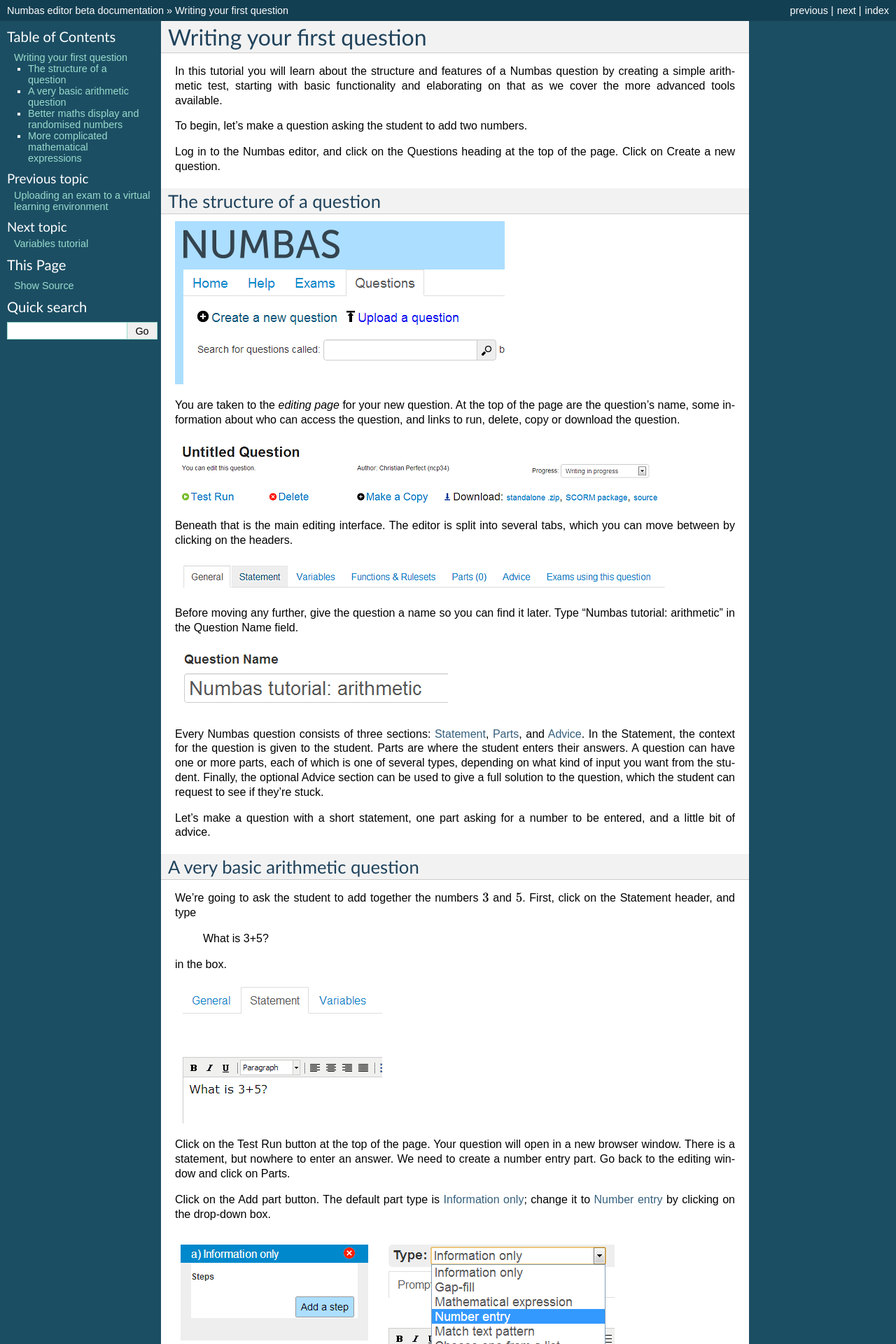
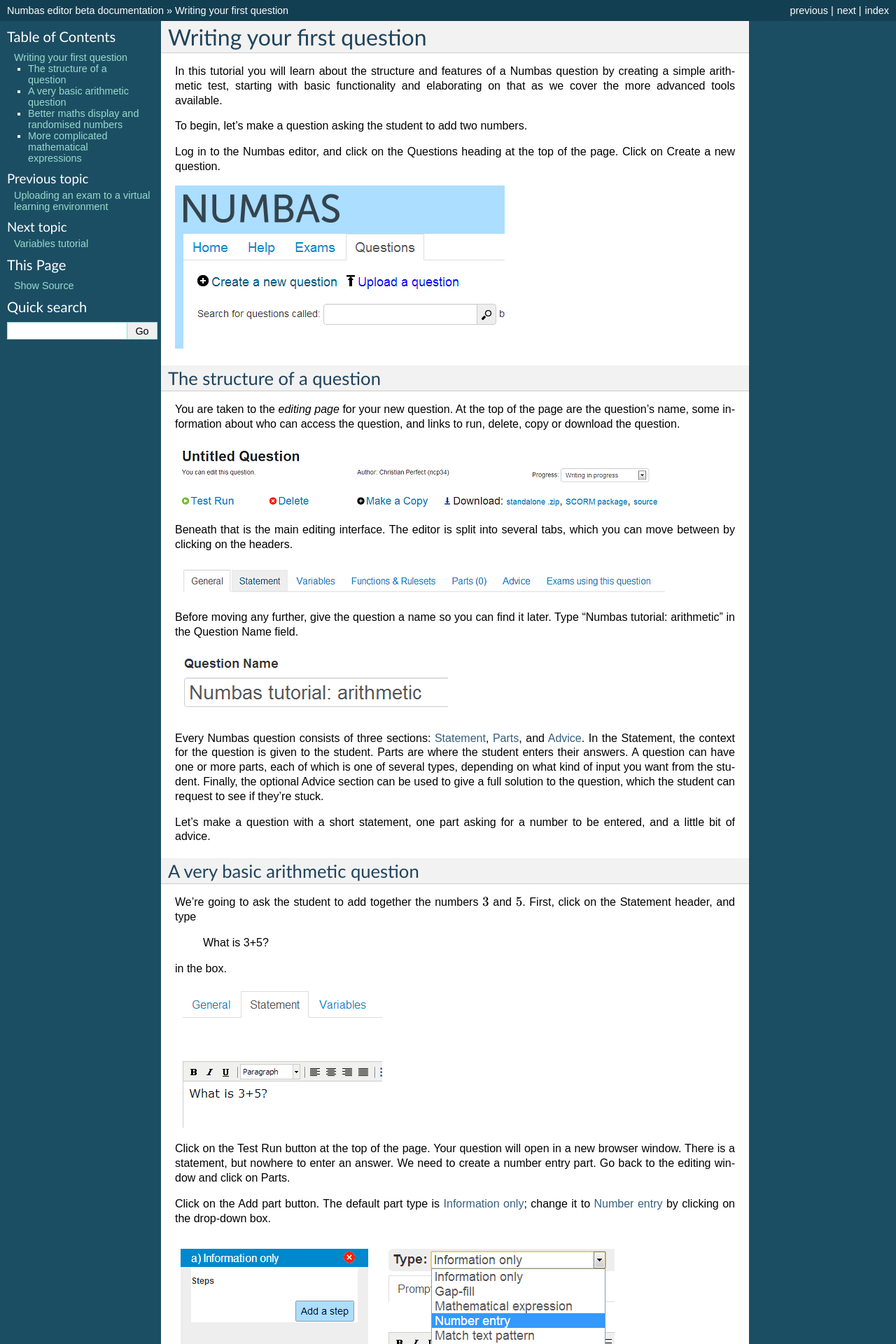
Before and after one commit to numbas/editor-docs, a Sphinx documentation site: the page built from source/write-question.rst, in a window 1280 px wide. Shown: the top 1920 px of the page at 70% size. Built offline with Sphinx 7.4.7, drawn with Linux system fonts in a browser that asks for light colours.

Commit message:
move create question image above "structure" header

```diff
--- a/source/write-question.rst
+++ b/source/write-question.rst
@@ -7,10 +7,10 @@ To begin, let's make a question asking the student to add two numbers.
 
 Log in to the Numbas editor, and click on the :guilabel:`Questions` heading at the top of the page. Click on :guilabel:`Create a new question`.
 
+.. image:: _static/images/tutorial/1.png
+
 The structure of a question
 ---------------------------
-
-.. image:: _static/images/tutorial/1.png
 
 You are taken to the *editing page* for your new question. At the top of the page are the question's name, some information about who can access the question, and links to run, delete, copy or download the question.
 
```
